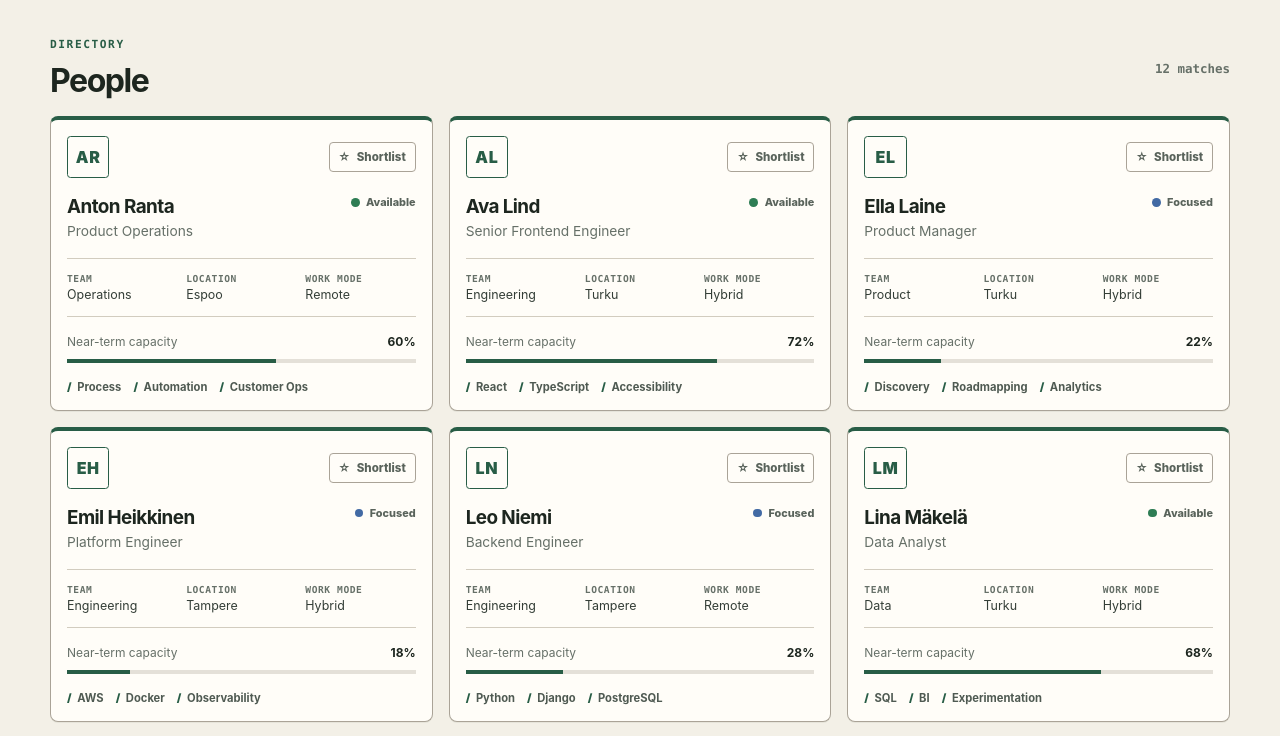
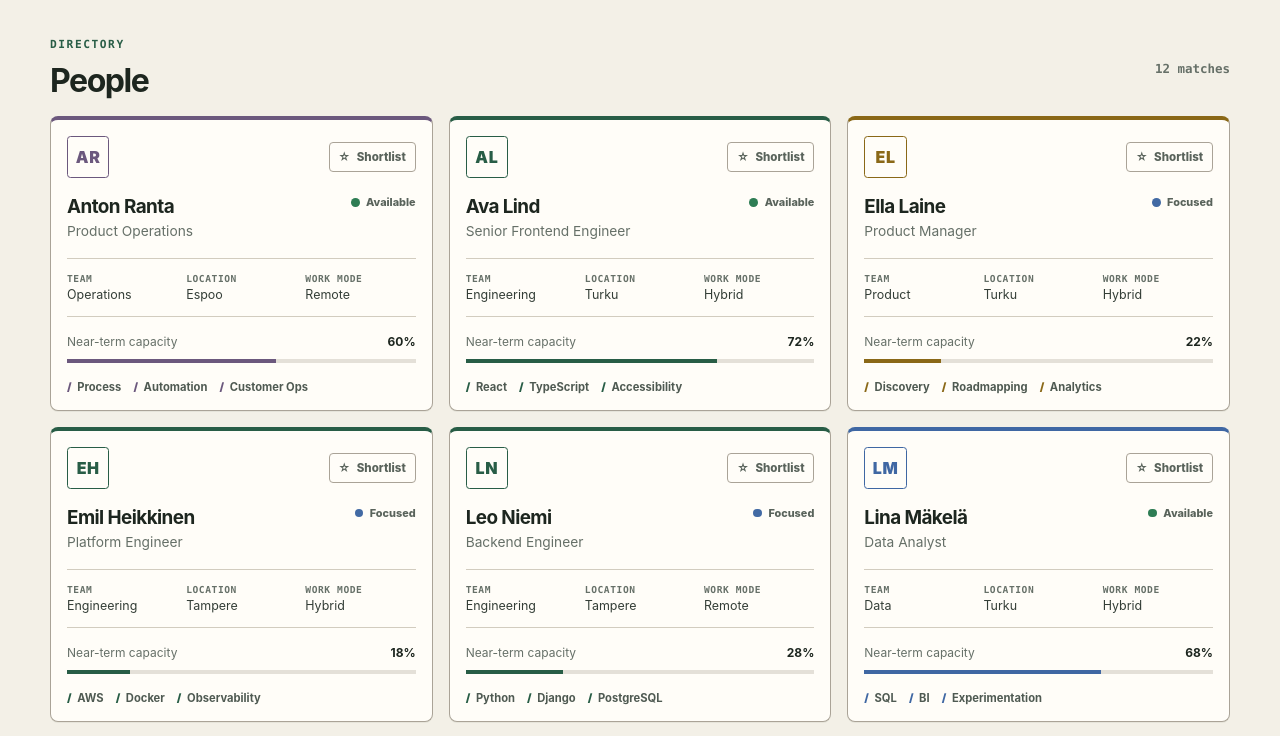
Before and after one commit to MykolaDotsenko/BearIT-employees-list, a React (Vite) app: page / in a window 1280 px wide. Shown: the part 884-1620 px from the top of the page. Built offline with nearby package versions, Linux system fonts and the light colour scheme.

Commit message:
design: expose team identity for semantic card accents

```diff
--- a/src/components/EmployeeCard.jsx
+++ b/src/components/EmployeeCard.jsx
@@ -7,7 +7,7 @@ export default function EmployeeCard({ person, pinned, onTogglePinned }) {
     : "Add " + person.name + " to shortlist";
 
   return (
-    <article className="person-card">
+    <article className="person-card" data-team={person.team.toLowerCase()}>
       <div className="person-card-top">
         <div className="avatar" aria-hidden="true">
           {getInitials(person.name)}
```
